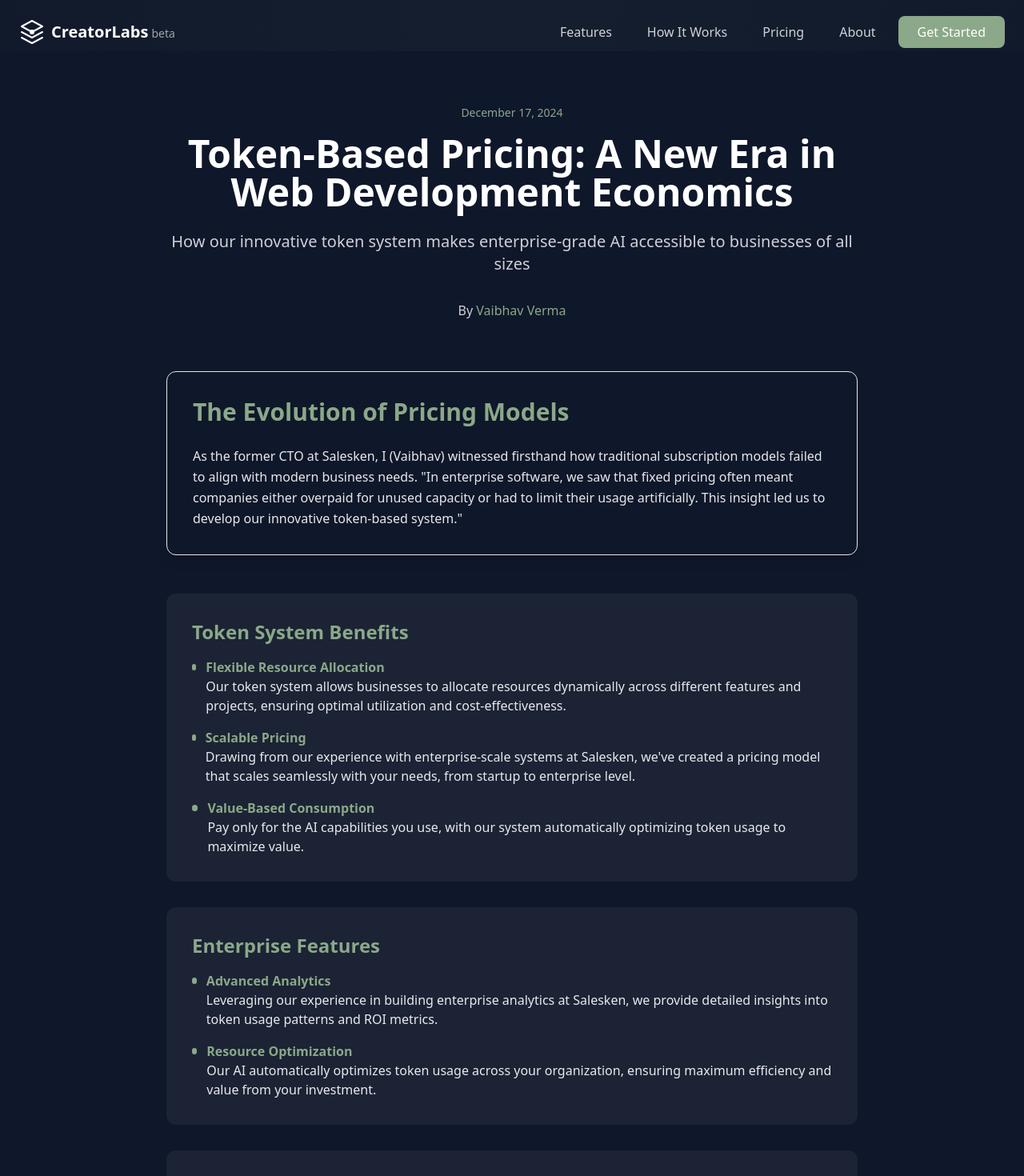
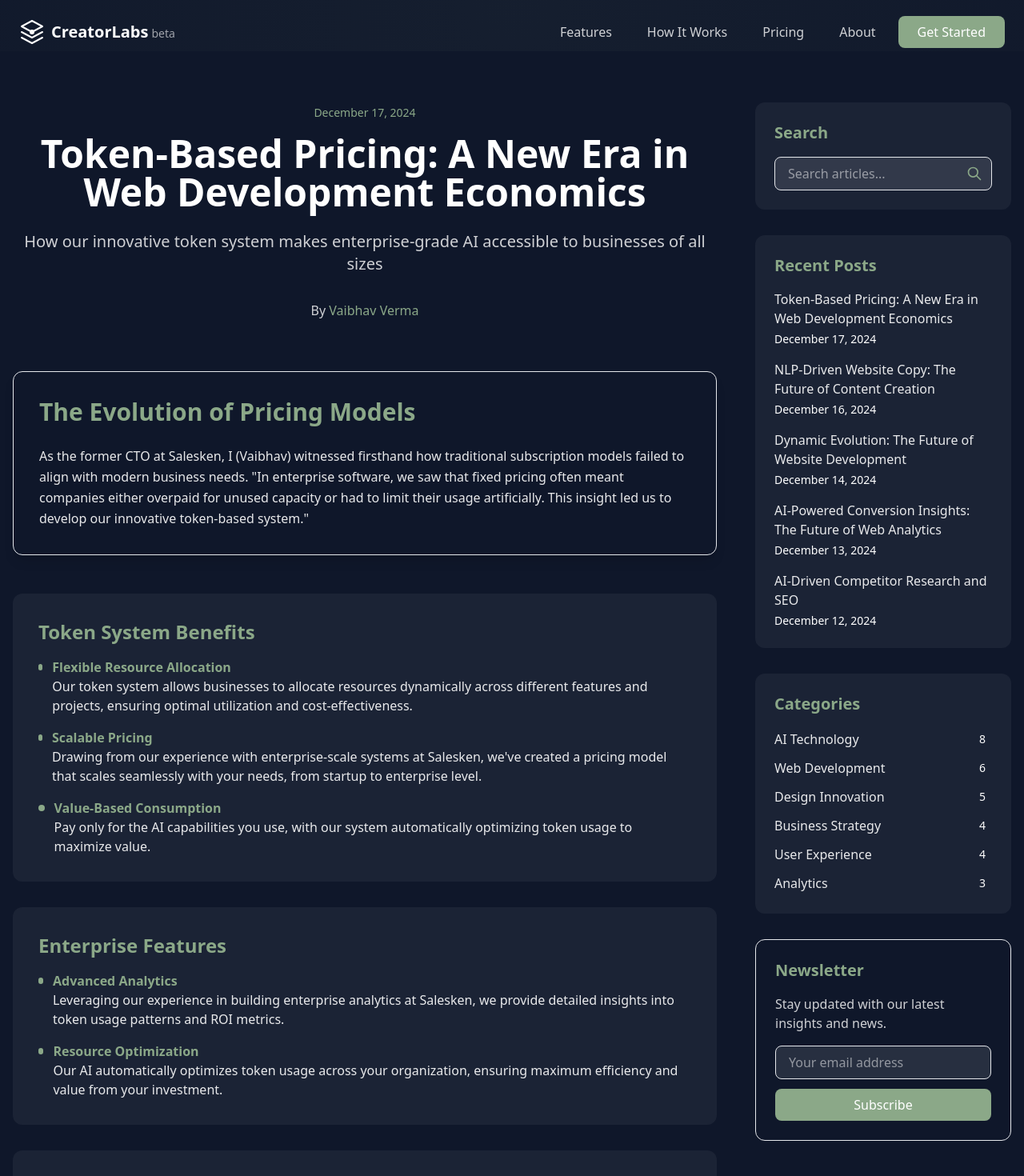
Before and after one commit to verma6uc/creatolabs, a Next.js app: page /blog/token-based-pricing in a window 1280 px wide. Shown: the top 1470 px of the page at 80% size. Built offline with nearby package versions, Linux system fonts and the light colour scheme.

Commit message:
Add blog sidebar and post layout components

```diff
--- a/src/app/blog/token-based-pricing/page.tsx
+++ b/src/app/blog/token-based-pricing/page.tsx
@@ -1,9 +1,11 @@
 'use client';
+
+import BlogPostLayout from '../../../components/blog/BlogPostLayout';
 
 export default function BlogPost() {
   return (
-    <article className="min-h-screen bg-dark-bg text-white py-16">
-      <div className="container mx-auto px-4 max-w-4xl">
+    <BlogPostLayout>
+      <article className="max-w-4xl">
         <header className="text-center mb-16">
           <time className="text-sage-green text-sm font-medium">December 17, 2024</time>
           <h1 className="text-4xl md:text-5xl font-montserrat font-bold mt-4 mb-6">
@@ -148,7 +150,7 @@ export default function BlogPost() {
             </div>
           </div>
         </div>
-      </div>
-    </article>
+      </article>
+    </BlogPostLayout>
   );
 }
--- /dev/null
+++ b/src/components/blog/BlogPostLayout.tsx
@@ -0,0 +1,25 @@
+'use client';
+
+import BlogSidebar from './BlogSidebar';
+
+interface BlogPostLayoutProps {
+  children: React.ReactNode;
+}
+
+export default function BlogPostLayout({ children }: BlogPostLayoutProps) {
+  return (
+    <div className="min-h-screen bg-dark-bg text-white py-16">
+      <div className="container mx-auto px-4">
+        <div className="flex flex-col lg:flex-row gap-12">
+          {/* Main Content */}
+          <div className="flex-1">
+            {children}
+          </div>
+
+          {/* Sidebar */}
+          <BlogSidebar />
+        </div>
+      </div>
+    </div>
+  );
+}
--- /dev/null
+++ b/src/components/blog/BlogSidebar.tsx
@@ -0,0 +1,125 @@
+'use client';
+
+interface BlogPost {
+  title: string;
+  slug: string;
+  date: string;
+}
+
+const recentPosts: BlogPost[] = [
+  {
+    title: "Token-Based Pricing: A New Era in Web Development Economics",
+    slug: "/blog/token-based-pricing",
+    date: "December 17, 2024"
+  },
+  {
+    title: "NLP-Driven Website Copy: The Future of Content Creation",
+    slug: "/blog/nlp-website-copy",
+    date: "December 16, 2024"
+  },
+  {
+    title: "Dynamic Evolution: The Future of Website Development",
+    slug: "/blog/dynamic-evolution-websites",
+    date: "December 14, 2024"
+  },
+  {
+    title: "AI-Powered Conversion Insights: The Future of Web Analytics",
+    slug: "/blog/conversion-insights",
+    date: "December 13, 2024"
+  },
+  {
+    title: "AI-Driven Competitor Research and SEO",
+    slug: "/blog/competitor-research-seo",
+    date: "December 12, 2024"
+  }
+];
+
+const categories = [
+  { name: "AI Technology", count: 8 },
+  { name: "Web Development", count: 6 },
+  { name: "Design Innovation", count: 5 },
+  { name: "Business Strategy", count: 4 },
+  { name: "User Experience", count: 4 },
+  { name: "Analytics", count: 3 }
+];
+
+export default function BlogSidebar() {
+  return (
+    <aside className="w-full lg:w-80 space-y-8">
+      {/* Search Box */}
+      <div className="bg-white/5 rounded-xl p-6">
+        <h3 className="text-xl font-montserrat font-bold text-sage-green mb-4">Search</h3>
+        <div className="relative">
+          <input
+            type="text"
+            placeholder="Search articles..."
+            className="w-full bg-white/10 text-white border border-sage-green/20 rounded-lg px-4 py-2 focus:outline-none focus:border-sage-green/50 placeholder-white/50"
+          />
+          <button className="absolute right-3 top-1/2 transform -translate-y-1/2">
+            <svg className="w-5 h-5 text-sage-green" fill="none" stroke="currentColor" viewBox="0 0 24 24">
+              <path strokeLinecap="round" strokeLinejoin="round" strokeWidth={2} d="M21 21l-6-6m2-5a7 7 0 11-14 0 7 7 0 0114 0z" />
+            </svg>
+          </button>
+        </div>
+      </div>
+
+      {/* Recent Posts */}
+      <div className="bg-white/5 rounded-xl p-6">
+        <h3 className="text-xl font-montserrat font-bold text-sage-green mb-4">Recent Posts</h3>
+        <div className="space-y-4">
+          {recentPosts.map((post, index) => (
+            <a
+              key={index}
+              href={post.slug}
+              className="block group"
+            >
+              <div className="space-y-1">
+                <h4 className="text-white/90 group-hover:text-sage-green transition-colors duration-200 line-clamp-2">
+                  {post.title}
+                </h4>
+                <p className="text-sm text-sage-green/80">{post.date}</p>
+              </div>
+            </a>
+          ))}
+        </div>
+      </div>
+
+      {/* Categories */}
+      <div className="bg-white/5 rounded-xl p-6">
+        <h3 className="text-xl font-montserrat font-bold text-sage-green mb-4">Categories</h3>
+        <div className="space-y-2">
+          {categories.map((category, index) => (
+            <a
+              key={index}
+              href={`/blog/category/${category.name.toLowerCase().replace(/\s+/g, '-')}`}
+              className="flex items-center justify-between group"
+            >
+              <span className="text-white/90 group-hover:text-sage-green transition-colors duration-200">
+                {category.name}
+              </span>
+              <span className="text-sm text-sage-green/80 bg-sage-green/10 px-2 py-1 rounded">
+                {category.count}
+              </span>
+            </a>
+          ))}
+        </div>
+      </div>
+
+      {/* Newsletter Signup */}
+      <div className="bg-gradient-to-br from-sage-green/20 to-sage-green/5 rounded-xl p-6 border border-sage-green/30">
+        <h3 className="text-xl font-montserrat font-bold text-sage-green mb-4">Newsletter</h3>
+        <p className="text-white/80 mb-4">Stay updated with our latest insights and news.</p>
+        <div className="space-y-3">
+          <input
+            type="email"
+            placeholder="Your email address"
+            className="w-full bg-white/10 text-white border border-sage-green/20 rounded-lg px-4 py-2 focus:outline-none focus:border-sage-green/50 placeholder-white/50"
+          />
+          <button className="w-full bg-sage-green text-white px-4 py-2 rounded-lg hover:bg-sage-green/90 transition-colors duration-200">
+            Subscribe
+          </button>
+        </div>
+      </div>
+    </aside>
+  );
+}
```
